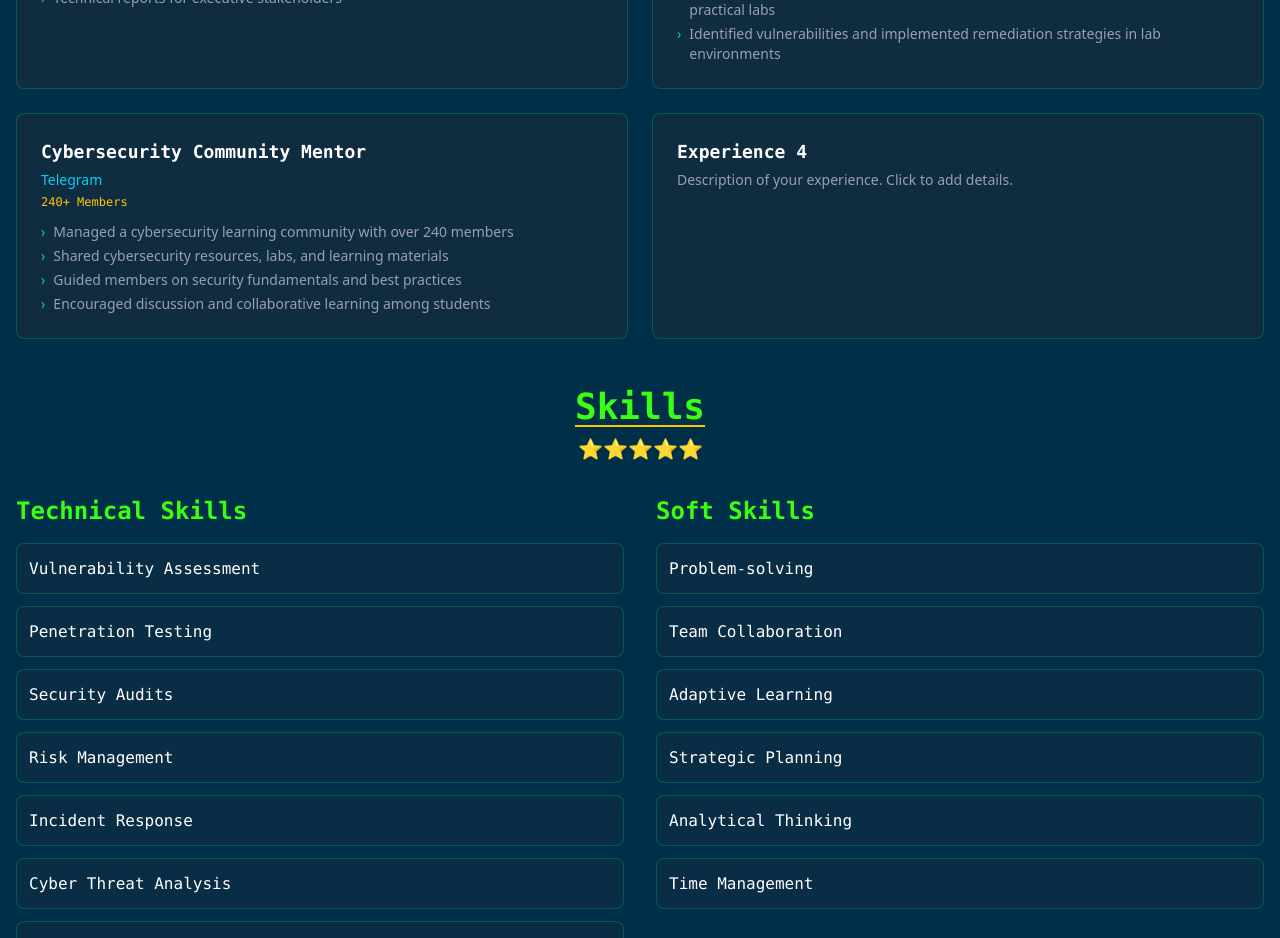
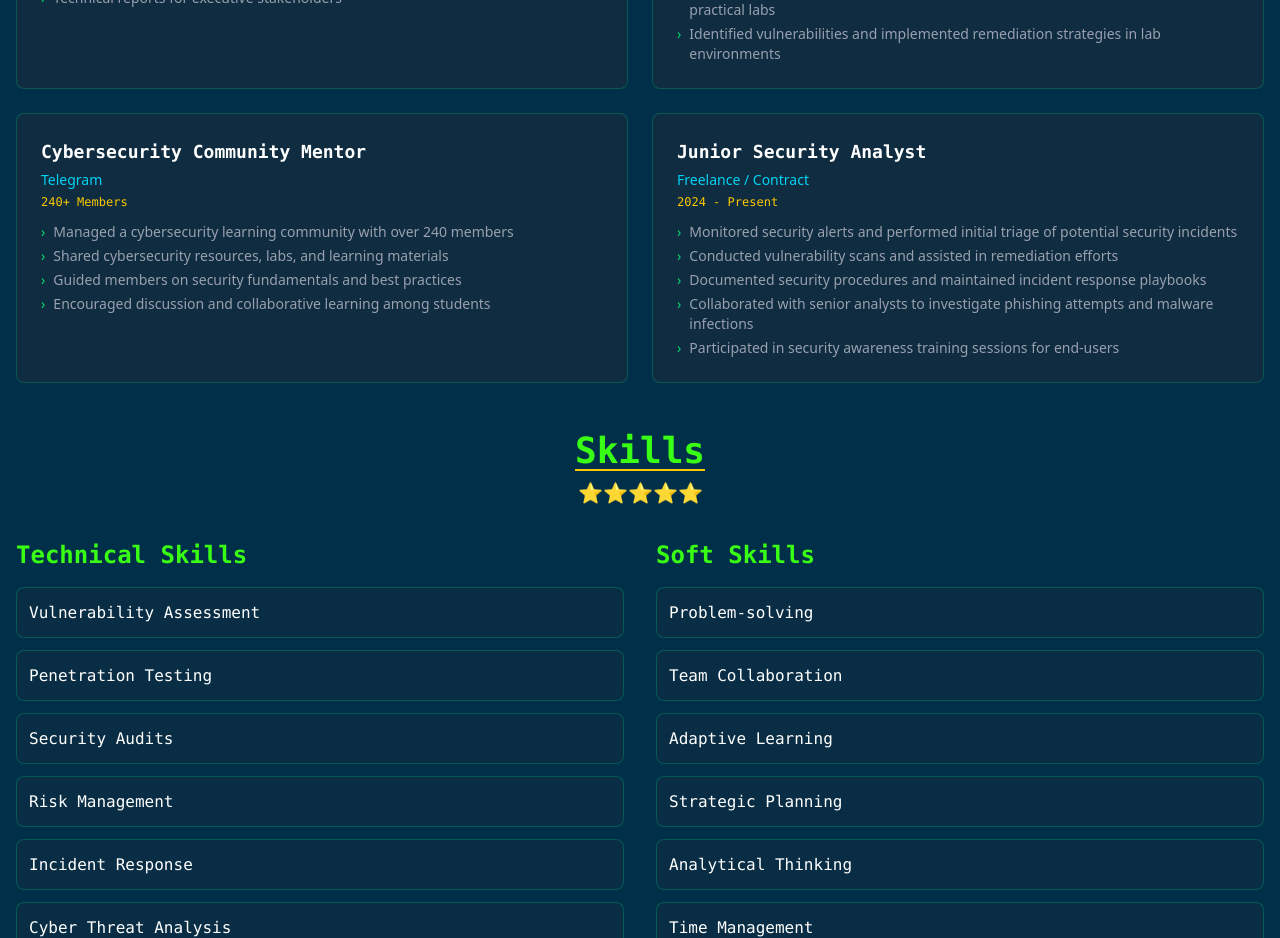
Before and after one commit to Anonimize4/mini-project-, a React (Vite) app: page / in a window 1280 px wide. Shown: the part 3700-4638 px from the top of the page. Built offline with nearby package versions, Linux system fonts and the light colour scheme.

Commit message:
adding the coee

```diff
--- a/src/components/ProjectsSection.tsx
+++ b/src/components/ProjectsSection.tsx
@@ -65,8 +65,16 @@ const ProjectsSection = () => {
       ]
     },
     {
-      title: "Experience 4",
-      description: "Description of your experience. Click to add details.",
+      title: "Junior Security Analyst",
+      company: "Freelance / Contract",
+      period: "2024 - Present",
+      points: [
+        "Monitored security alerts and performed initial triage of potential security incidents",
+        "Conducted vulnerability scans and assisted in remediation efforts",
+        "Documented security procedures and maintained incident response playbooks",
+        "Collaborated with senior analysts to investigate phishing attempts and malware infections",
+        "Participated in security awareness training sessions for end-users"
+      ]
     }
   ];
 
--- a/src/components/SkillsSection.tsx
+++ b/src/components/SkillsSection.tsx
@@ -31,6 +31,13 @@ const SkillsSection = () => {
       company: "Independent",
       period: "Ongoing",
       description: "Conducting research on emerging threats, vulnerabilities, and defense mechanisms. Active participant in Bug Bounty programs and CTF competitions. Ranked in the top 6% globally in Advent of Cyber 2025."
+    },
+    {
+      icon: "🛡️",
+      title: "Junior Security Analyst",
+      company: "Freelance / Contract",
+      period: "2024 - Present",
+      description: "Monitored security alerts and performed initial triage of potential security incidents. Conducted vulnerability scans and assisted in remediation efforts. Documented security procedures and maintained incident response playbooks. Collaborated with senior analysts to investigate phishing attempts and malware infections."
     }
   ];
 
@@ -71,6 +78,11 @@ const SkillsSection = () => {
     setExpandedExperience(null);
   };
 
+  // Handle click for experience items (toggle expansion)
+  const handleClickExperience = (index: number) => {
+    setExpandedExperience(expandedExperience === index ? null : index);
+  };
+
    // Handle mouse enter for skill items (hover expansion)
    const handleMouseEnterSkill= (index: number) => {
     setExpandedSkill(index);
@@ -79,6 +91,11 @@ const SkillsSection = () => {
   // Handle mouse leave for skill items (collapse)
   const handleMouseLeaveSkill = () => {
     setExpandedSkill(null);
+  };
+
+  // Handle click for skill items (toggle expansion)
+  const handleClickSkill = (index: number) => {
+    setExpandedSkill(expandedSkill === index ? null : index);
   };
 
   // Experience Item Component - Accordion with expand/collapse on hover
```
